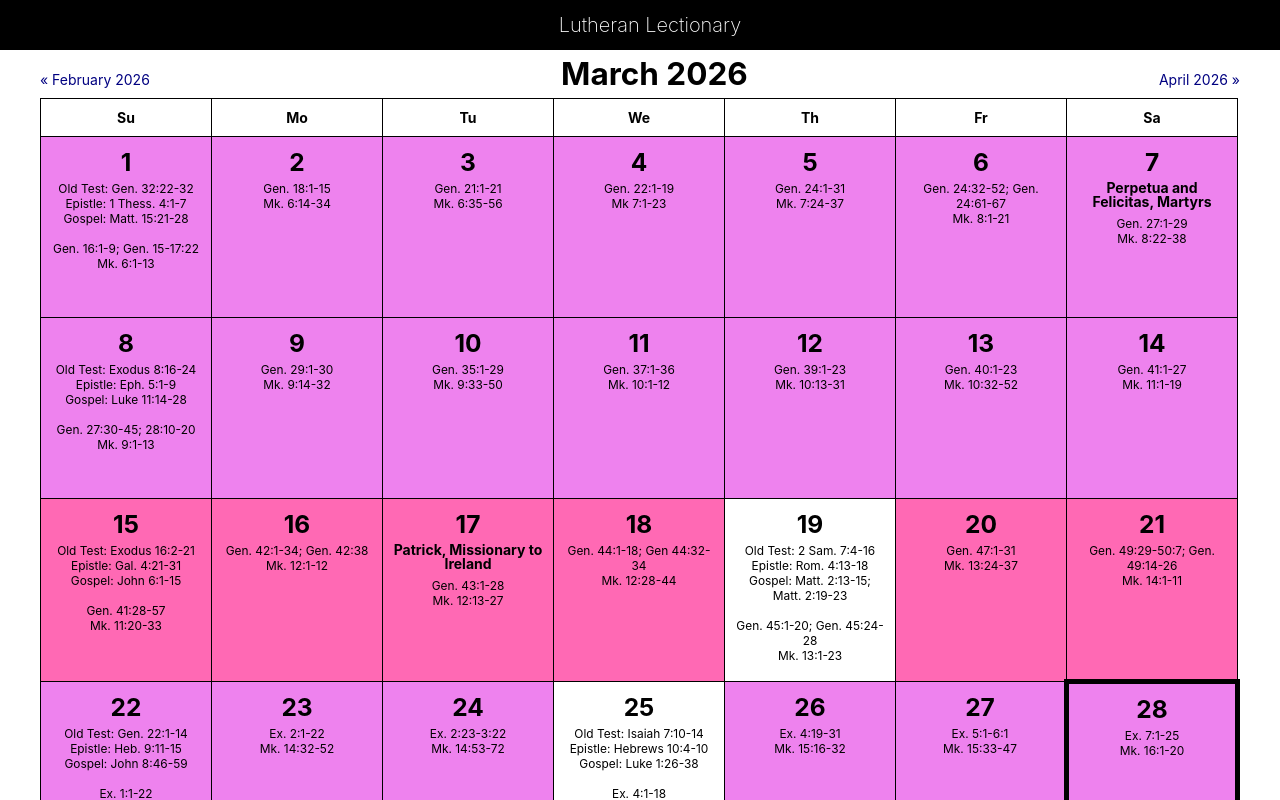
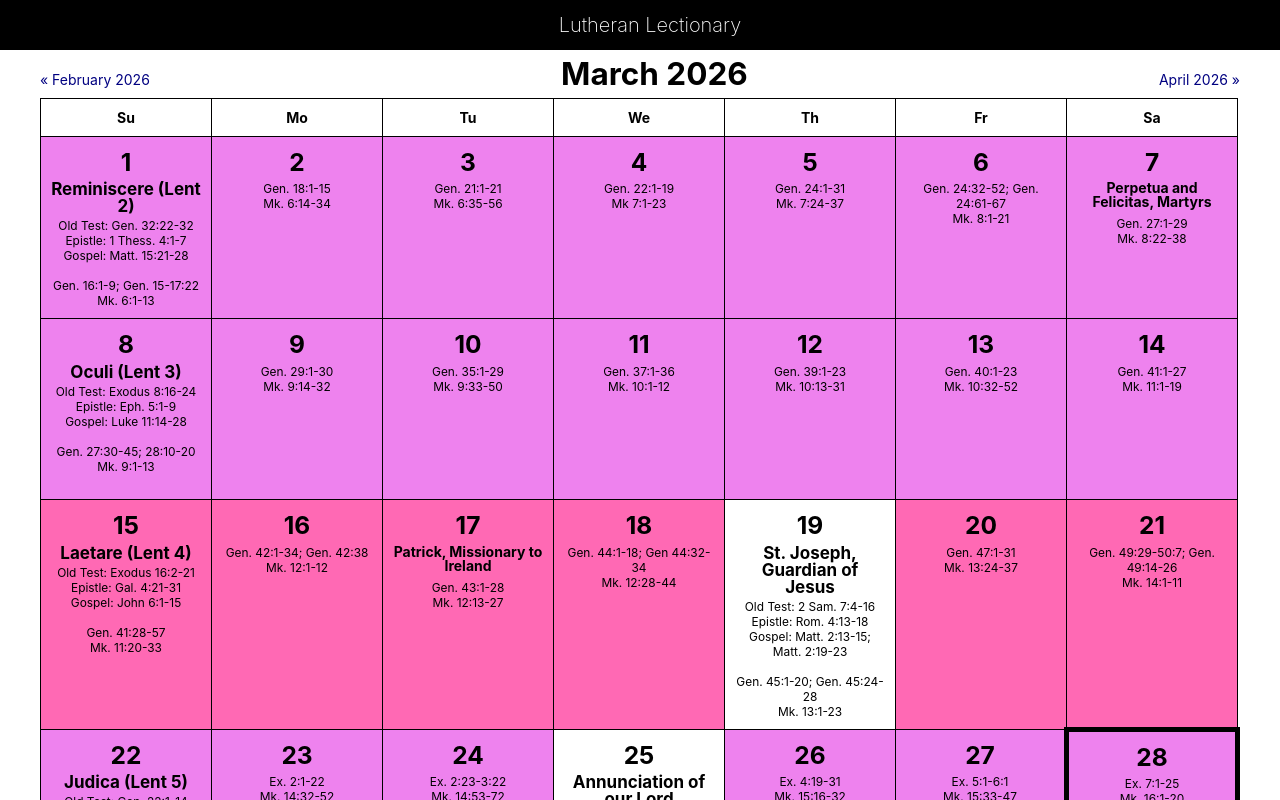
Before and after one commit to stanlemon/lectionary-js, a React (Vite) app: page /#/ in a window 1280 px wide. Shown: the top 800 px of the page. Built offline with nearby package versions, Linux system fonts and the light colour scheme.

Commit message:
Restore h4 title in calendar cells; scope panel test assertions

```diff
--- a/app/Calendar.jsx
+++ b/app/Calendar.jsx
@@ -133,6 +133,7 @@ export default class Calendar extends React.Component {
               .filter((p) => p.length > 0 && hasReadings(p))
               .map((propers, i) => (
                 <div key={i}>
+                  <h4>{findProperByType(propers, 0)?.text}</h4>
                   <div>Old Test: {findProperByType(propers, 19)?.text}</div>
                   <div>Epistle: {findProperByType(propers, 1)?.text}</div>
                   <div>Gospel: {findProperByType(propers, 2)?.text}</div>
```
Also changed, not shown: 1 other file (tests, documents, lock files or other folders).
